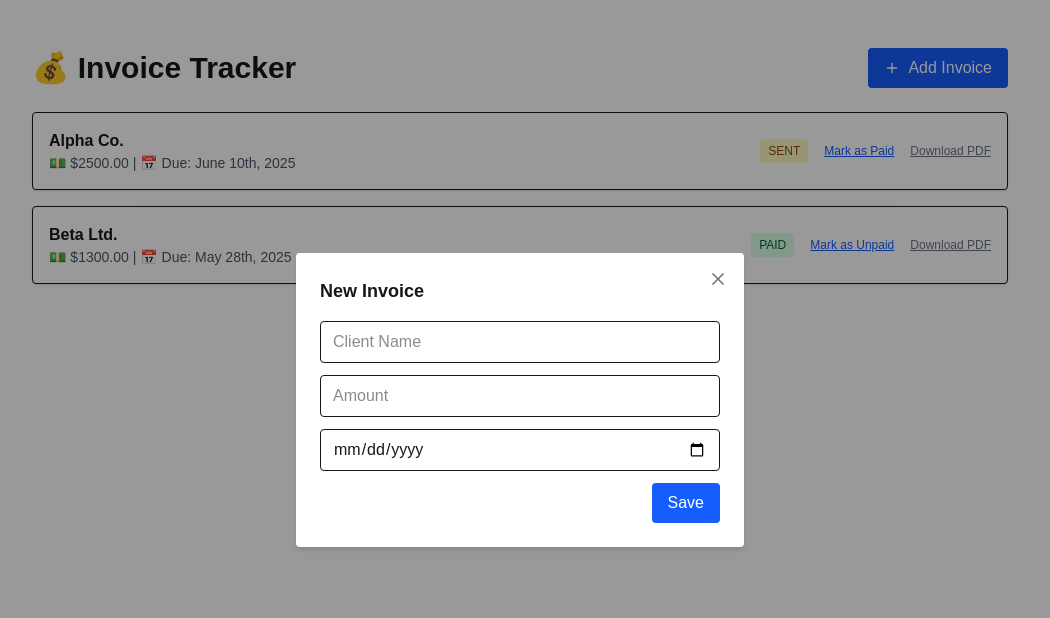
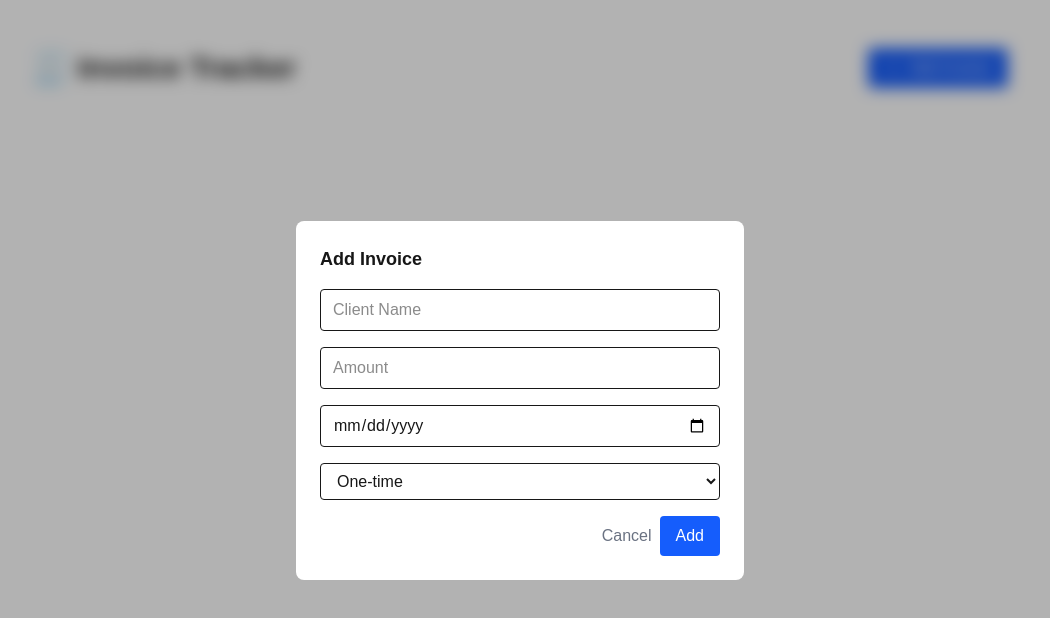
Before and after one commit to Kehinde13/vasa, a Next.js app: page /invoices in a window 1280 px wide. Both pictures are taken after a click on the button "Add Invoice". Shown: the top 618 px of the page, without its empty margins (120-1170 px from the left). Built offline with nearby package versions, Linux system fonts and the light colour scheme.

Commit message:
updated dashboard

```diff
--- a/app/invoices/page.tsx
+++ b/app/invoices/page.tsx
@@ -4,7 +4,7 @@ import { format, isBefore, parseISO } from "date-fns";
 import { Plus, X } from "lucide-react";
 import jsPDF from "jspdf";
 
-
+type Recurrence = "none" | "weekly" | "monthly" | "quarterly";
 type InvoiceStatus = "sent" | "paid" | "overdue";
 
 interface Invoice {
@@ -13,34 +13,23 @@ interface Invoice {
   amount: number;
   dueDate: string;
   isPaid: boolean;
+  recurrence: Recurrence;
 }
 
 export default function InvoiceTracker() {
-  const [invoices, setInvoices] = useState<Invoice[]>([
-    {
-      id: "1",
-      client: "Alpha Co.",
-      amount: 2500,
-      dueDate: "2025-06-10",
-      isPaid: false,
-    },
-    {
-      id: "2",
-      client: "Beta Ltd.",
-      amount: 1300,
-      dueDate: "2025-05-28",
-      isPaid: true,
-    },
-  ]);
+  const [invoices, setInvoices] = useState<Invoice[]>([]);
+  const [modalOpen, setModalOpen] = useState(false);
+  const [detailOpen, setDetailOpen] = useState(false);
+  const [selectedInvoice, setSelectedInvoice] = useState<Invoice | null>(null);
 
-  const [modalOpen, setModalOpen] = useState(false);
   const [form, setForm] = useState({
     client: "",
     amount: "",
     dueDate: "",
+    recurrence: "none" as Recurrence,
   });
 
-  const handleInput = (e: React.ChangeEvent<HTMLInputElement>) => {
+  const handleInput = (e: React.ChangeEvent<HTMLInputElement | HTMLSelectElement>) => {
     setForm({ ...form, [e.target.name]: e.target.value });
   };
 
@@ -52,10 +41,18 @@ export default function InvoiceTracker() {
       amount: parseFloat(form.amount),
       dueDate: form.dueDate,
       isPaid: false,
+      recurrence: form.recurrence,
     };
     setInvoices([...invoices, newInvoice]);
-    setForm({ client: "", amount: "", dueDate: "" });
+    setForm({ client: "", amount: "", dueDate: "", recurrence: "none" });
     setModalOpen(false);
+  };
+
+  const getStatus = (inv: Invoice): InvoiceStatus => {
+    if (inv.isPaid) return "paid";
+    const today = new Date();
+    const due = parseISO(inv.dueDate);
+    return isBefore(due, today) ? "overdue" : "sent";
   };
 
   const togglePaid = (id: string) => {
@@ -66,127 +63,110 @@ export default function InvoiceTracker() {
 
   const exportInvoicePDF = (invoice: Invoice) => {
     const doc = new jsPDF();
-
     doc.setFontSize(18);
     doc.text("Invoice", 20, 20);
-
     doc.setFontSize(12);
     doc.text(`Client: ${invoice.client}`, 20, 40);
     doc.text(`Amount: $${invoice.amount.toFixed(2)}`, 20, 50);
     doc.text(`Due Date: ${invoice.dueDate}`, 20, 60);
     doc.text(`Status: ${getStatus(invoice).toUpperCase()}`, 20, 70);
-  doc.text(`Generated: ${new Date().toLocaleString()}`, 20, 80);
-
+    doc.text(`Recurrence: ${invoice.recurrence}`, 20, 80);
+    doc.text(`Generated: ${new Date().toLocaleString()}`, 20, 90);
     doc.save(`invoice-${invoice.client}.pdf`);
   };
 
-  const getStatus = (inv: Invoice): InvoiceStatus => {
-    if (inv.isPaid) return "paid";
-    const today = new Date();
-    const due = parseISO(inv.dueDate);
-    return isBefore(due, today) ? "overdue" : "sent";
-  };
-
-  const statusStyle = (status: InvoiceStatus) => {
-    return status === "paid"
+  const statusStyle = (status: InvoiceStatus) =>
+    status === "paid"
       ? "bg-green-100 text-green-800"
       : status === "overdue"
       ? "bg-red-100 text-red-800"
       : "bg-yellow-100 text-yellow-800";
-  };
 
   return (
     <div className="p-6 max-w-5xl mx-auto space-y-6">
       <div className="flex justify-between items-center">
-        <h1 className="text-3xl font-bold">💰 Invoice Tracker</h1>
+        <h1 className="text-3xl font-bold">🧾 Invoice Tracker</h1>
         <button
           onClick={() => setModalOpen(true)}
-          className="bg-blue-600 text-white px-4 py-2 rounded flex items-center gap-2 hover:bg-blue-700"
+          className="flex items-center gap-2 bg-blue-600 text-white px-4 py-2 rounded hover:bg-blue-700"
         >
-          <Plus className="w-4 h-4" />
-          Add Invoice
+          <Plus className="w-4 h-4" /> Add Invoice
         </button>
       </div>
 
-      <div className="grid gap-4">
+      <div className="grid gap-4 grid-cols-1 sm:grid-cols-2 md:grid-cols-3">
         {invoices.map((inv) => {
           const status = getStatus(inv);
           return (
             <div
               key={inv.id}
-              className="p-4 border rounded shadow-sm bg-white flex justify-between items-center"
+              onClick={() => {
+                setSelectedInvoice(inv);
+                setDetailOpen(true);
+              }}
+              className="border rounded p-4 bg-white shadow hover:shadow-md cursor-pointer"
             >
-              <div>
-                <p className="font-semibold">{inv.client}</p>
-                <p className="text-sm text-gray-600">
-                  💵 ${inv.amount.toFixed(2)} | 📅 Due:{" "}
-                  {format(parseISO(inv.dueDate), "PPP")}
-                </p>
-              </div>
-              <div className="flex gap-4 items-center">
-                <span
-                  className={`text-xs px-2 py-1 rounded ${statusStyle(status)}`}
-                >
+              <h3 className="font-bold">{inv.client}</h3>
+              <p className="text-sm text-gray-600">${inv.amount.toFixed(2)}</p>
+              <p className="text-xs text-gray-500">Due: {format(parseISO(inv.dueDate), "MMM d, yyyy")}</p>
+              <span className={`text-xs px-2 py-1 mt-2 inline-block rounded ${statusStyle(status)}`}>
                 {status.toUpperCase()}
               </span>
-                <button
-                  onClick={() => togglePaid(inv.id)}
-                  className="text-xs underline text-blue-600"
-                >
-                  Mark as {inv.isPaid ? "Unpaid" : "Paid"}
-                </button>
-                <button
-                  onClick={() => exportInvoicePDF(inv)}
-                  className="text-xs underline text-gray-500"
-                >
-                  Download PDF
-                </button>
-              </div>
             </div>
           );
         })}
       </div>
 
+      {/* Add Invoice Modal */}
       {modalOpen && (
-        <div className="fixed inset-0 bg-black/40 flex justify-center items-center z-50">
-          <div className="bg-white p-6 rounded shadow-md w-full max-w-md relative">
+        <div className="fixed inset-0 bg-black/30 backdrop-blur-sm z-50 flex justify-center items-center">
+          <div className="bg-white p-6 rounded-lg w-full max-w-md space-y-4">
+            <h2 className="text-lg font-semibold">Add Invoice</h2>
+            <input name="client" value={form.client} onChange={handleInput} placeholder="Client Name" className="border px-3 py-2 rounded w-full" />
+            <input name="amount" value={form.amount} onChange={handleInput} placeholder="Amount" type="number" className="border px-3 py-2 rounded w-full" />
+            <input name="dueDate" value={form.dueDate} onChange={handleInput} type="date" className="border px-3 py-2 rounded w-full" />
+            <select name="recurrence" value={form.recurrence} onChange={handleInput} className="border px-3 py-2 rounded w-full">
+              <option value="none">One-time</option>
+              <option value="weekly">Weekly</option>
+              <option value="monthly">Monthly</option>
+              <option value="quarterly">Quarterly</option>
+            </select>
+            <div className="flex justify-end gap-2">
+              <button onClick={() => setModalOpen(false)} className="text-gray-500">Cancel</button>
+              <button onClick={addInvoice} className="bg-blue-600 text-white px-4 py-2 rounded">Add</button>
+            </div>
+          </div>
+        </div>
+      )}
+
+      {/* Invoice Detail Modal */}
+      {detailOpen && selectedInvoice && (
+        <div className="fixed inset-0 bg-black/30 backdrop-blur-sm z-50 flex justify-center items-center">
+          <div className="bg-white p-6 rounded-lg w-full max-w-md space-y-3">
+            <div className="flex justify-between items-center mb-2">
+              <h2 className="text-lg font-semibold">Invoice Details</h2>
+              <button onClick={() => setDetailOpen(false)}><X className="w-5 h-5" /></button>
+            </div>
+            <p><strong>Client:</strong> {selectedInvoice.client}</p>
+            <p><strong>Amount:</strong> ${selectedInvoice.amount.toFixed(2)}</p>
+            <p><strong>Due:</strong> {format(parseISO(selectedInvoice.dueDate), "PPPP")}</p>
+            <p><strong>Status:</strong> {getStatus(selectedInvoice)}</p>
+            <p><strong>Recurs:</strong> {selectedInvoice.recurrence}</p>
             <button
-              onClick={() => setModalOpen(false)}
-              className="absolute right-4 top-4 text-gray-500 hover:text-black"
+              onClick={() => exportInvoicePDF(selectedInvoice)}
+              className="mt-4 text-sm underline text-blue-600"
             >
-              <X className="w-5 h-5" />
+              Download PDF
             </button>
-            <h2 className="text-lg font-semibold mb-4">New Invoice</h2>
-            <input
-              name="client"
-              value={form.client}
-              onChange={handleInput}
-              placeholder="Client Name"
-              className="border px-3 py-2 rounded w-full mb-3"
-            />
-            <input
-              name="amount"
-              type="number"
-              value={form.amount}
-              onChange={handleInput}
-              placeholder="Amount"
-              className="border px-3 py-2 rounded w-full mb-3"
-            />
-            <input
-              name="dueDate"
-              type="date"
-              value={form.dueDate}
-              onChange={handleInput}
-              className="border px-3 py-2 rounded w-full mb-3"
-            />
-            <div className="flex justify-end">
             <button
-                onClick={addInvoice}
-                className="bg-blue-600 text-white px-4 py-2 rounded"
+              onClick={() => {
+                if (selectedInvoice) togglePaid(selectedInvoice.id);
+                setDetailOpen(false);
+              }}
+              className="text-sm m-2 underline text-green-600"
             >
-                Save
+              Mark as {selectedInvoice.isPaid ? "Unpaid" : "Paid"}
             </button>
-            </div>
           </div>
         </div>
       )}
```
Lines whose indentation alone changed are shown as unchanged.
